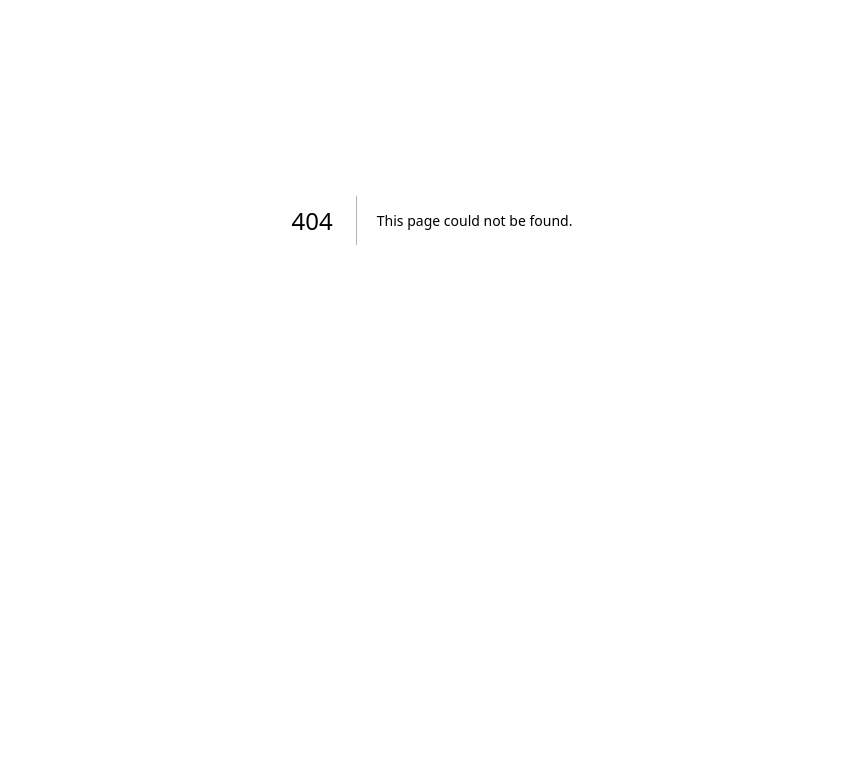
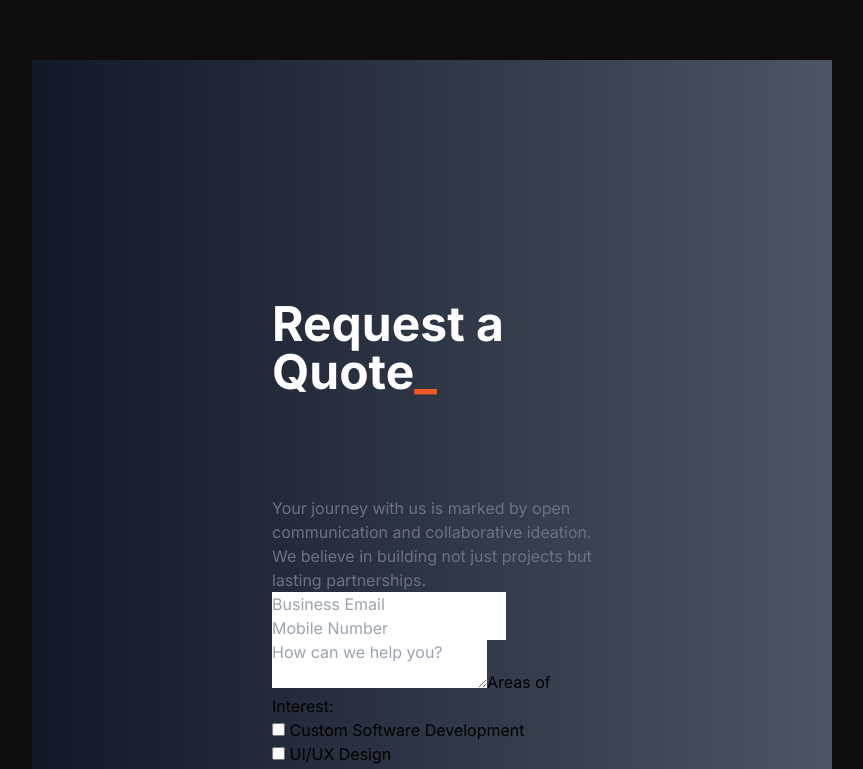
Before and after one commit to Sanjoul/zillionscode, a Next.js app: page /contactus in a window 1280 px wide. Before the commit this address had no page. Shown: the part 180-949 px from the top of the page, without its empty margins (208-1071 px from the left). Before the commit the page ends 800 px from the top, so only its background shows below. Built offline with nearby package versions, Linux system fonts and the light colour scheme.

Commit message:
Contact us page 30% complete

```diff
--- a/app/quote/page.tsx
+++ b/app/contactus/page.tsx
@@ -1,12 +1,18 @@
 import React from "react";
 
-export default function Quote() {
+export default function ContactUs() {
     return (
-        <div className="gray-card">
-            <main>
-                <div className="quote-form">
-                    <h1>Request a Quote</h1>
-                    <p>Your journey with us is marked by open communication and collaborative ideation. We believe in building not just projects but lasting partnerships.</p>
+        <div className="flex w-650px p-60 flex-col justify-center items-start gap-40">
+            <main className="w-full bg-gradient-to-r from-gray-900 to-gray-600 p-60 gap-40">
+                <div>
+                    <div className="quote-info flex flex-col justify-center items-start gap-20">
+                        <h1 className="text-white font-Aeonik font-bold text-2xl sm:text-3xl lg:text-4xl xl:text-5xl">
+                            Request a Quote<span style={{ color: "var(--Orange, #F15A24)" }}>_</span>
+                        </h1>
+                        <p className="text-gray-500 font-Aeonik-Fono text-sm sm:text-base mt-5">
+                            Your journey with us is marked by open communication and collaborative ideation. We believe in building not just projects but lasting partnerships.
+                        </p>
+                    </div>
 
                     <form action="/submit-quote" method="post">
                         <input type="email" placeholder="Business Email" required />
@@ -21,7 +27,7 @@ export default function Quote() {
                             <input type="checkbox" /> Branding<br />
                             <input type="checkbox" /> Mobile App Development<br />
                             <input type="checkbox" /> SEO Optimization<br />
-                            <input type="checkbox" /> Mainenance Support<br />
+                            <input type="checkbox" /> Maintenance Support<br />
                         </div>
 
                         <button type="submit">Send</button>
--- a/app/globals.css
+++ b/app/globals.css
@@ -7,12 +7,7 @@ body {
   margin: 0; /* Optional: Resets default margin */
   padding: 0; /* Optional: Resets default padding */
 }
-.gray-card {
-  background-color: #f4f4f4;
-  padding: 20px;
-  border-radius: 8px;
-  box-shadow: 0 4px 6px rgba(0, 0, 0, 0.1);
-}
+
 
 /*
 :root {
```
